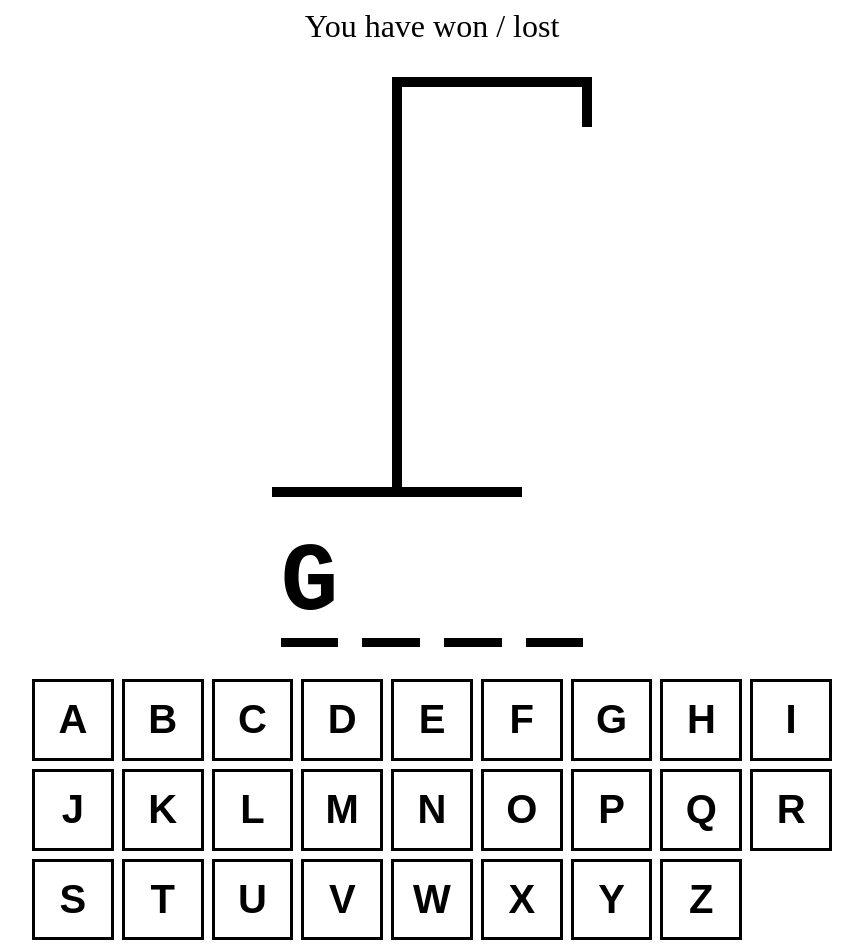
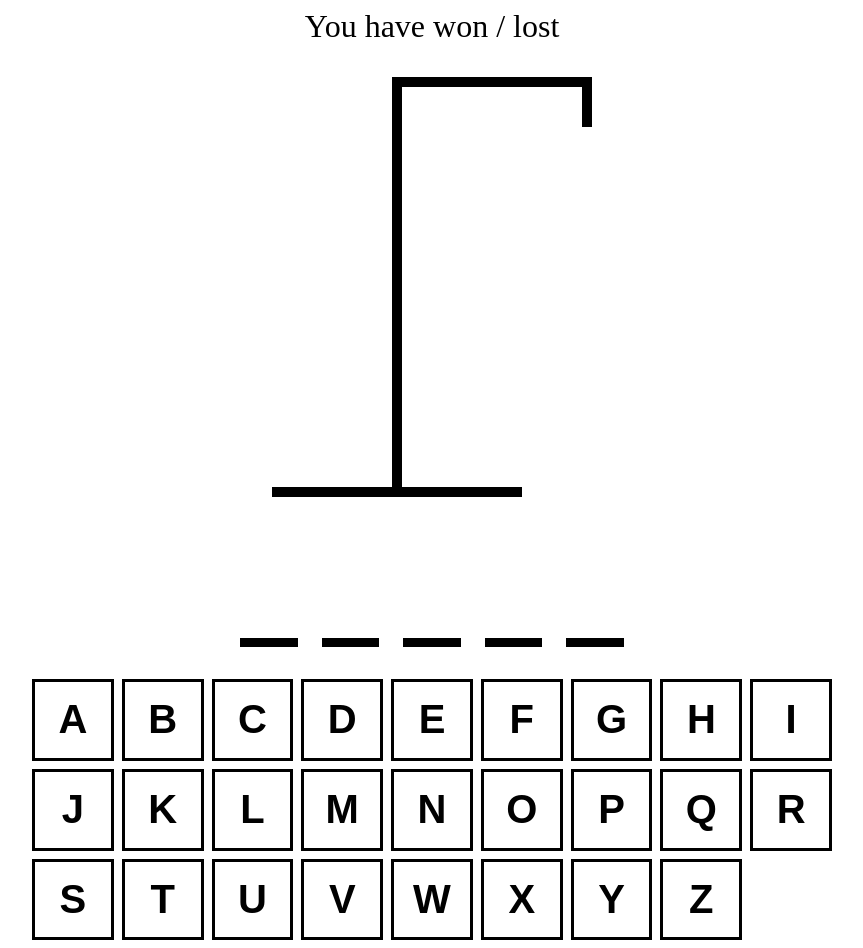
Before and after one commit to ysYassine/hangman, a React (Vite) app: page / in a window 1280 px wide. Shown: the whole page, without its empty margins (208-1071 px from the left). Built offline with nearby package versions, Linux system fonts and the light colour scheme.

Commit message:
HangmanWord Logic

```diff
--- a/src/App.tsx
+++ b/src/App.tsx
@@ -32,7 +32,7 @@ function App() {
         You have won / lost
       </div>
       <HangmanDrawing numberOfGuesses={incorrectLetters.length} />
-      <HangmanWord />
+      <HangmanWord guessedLetters={guessedLetters} wordToGuess={wordToGuess} />
       <Keyboard />
     </div>
   );
--- a/src/HangmanWord.tsx
+++ b/src/HangmanWord.tsx
@@ -1,7 +1,12 @@
-export default function HangmanWord() {
-  const word = "GOAT";
-  const guessedLetters = ["M", "Y", "S", "G"];
+type HangmanWordProps = {
+  guessedLetters: string[];
+  wordToGuess: string;
+};
 
+export default function HangmanWord({
+  guessedLetters,
+  wordToGuess,
+}: HangmanWordProps) {
   return (
     <div
       style={{
@@ -13,7 +18,7 @@ export default function HangmanWord() {
         fontFamily: "monospace",
       }}
     >
-      {word.split("").map((letter, index) => (
+      {wordToGuess.split("").map((letter, index) => (
         <span
           style={{
             borderBottom: "0.1em solid black",
```
